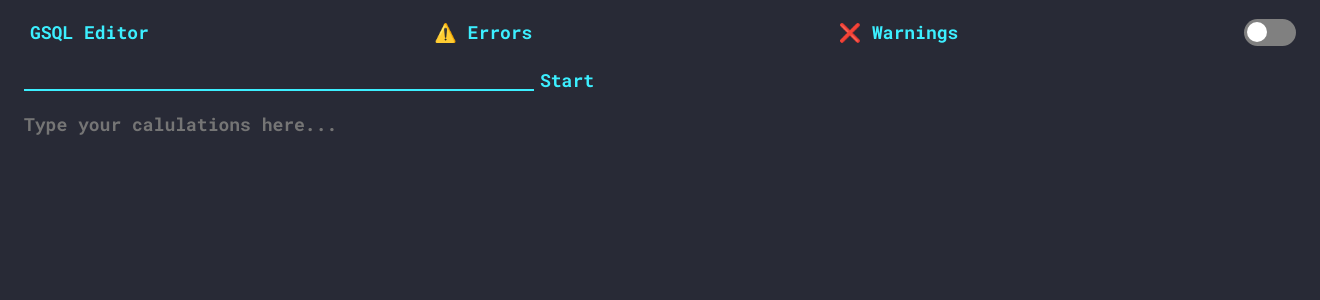
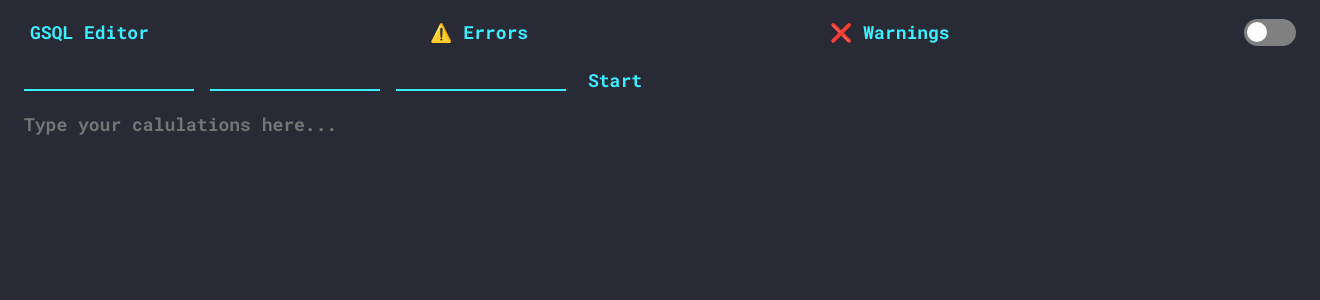
Before and after one commit to rohanshiva/sharable_gsql_editor, a Flask app: page / in a window 1320 px wide; the page is wider, and only the part inside the window is pictured. Shown: the top 300 px of that part. Run offline with Flask 2, Linux system fonts and the light colour scheme; some libraries are stand-ins or nearby versions.

Commit message:
Update style.css

```diff
--- a/static/style.css
+++ b/static/style.css
@@ -100,6 +100,7 @@ html {
   }
   input {
     color:var(--font-color); background-color: var(--bg); border-top: 0; border-right: 0; border-left: 0; outline: none; border-bottom: 2px solid var(--afont-color);  text-decoration: none;   font-family: 'Roboto Mono', monospace; width: auto; height: auto;
+      margin-right: 1rem;
   }
 
 
```
